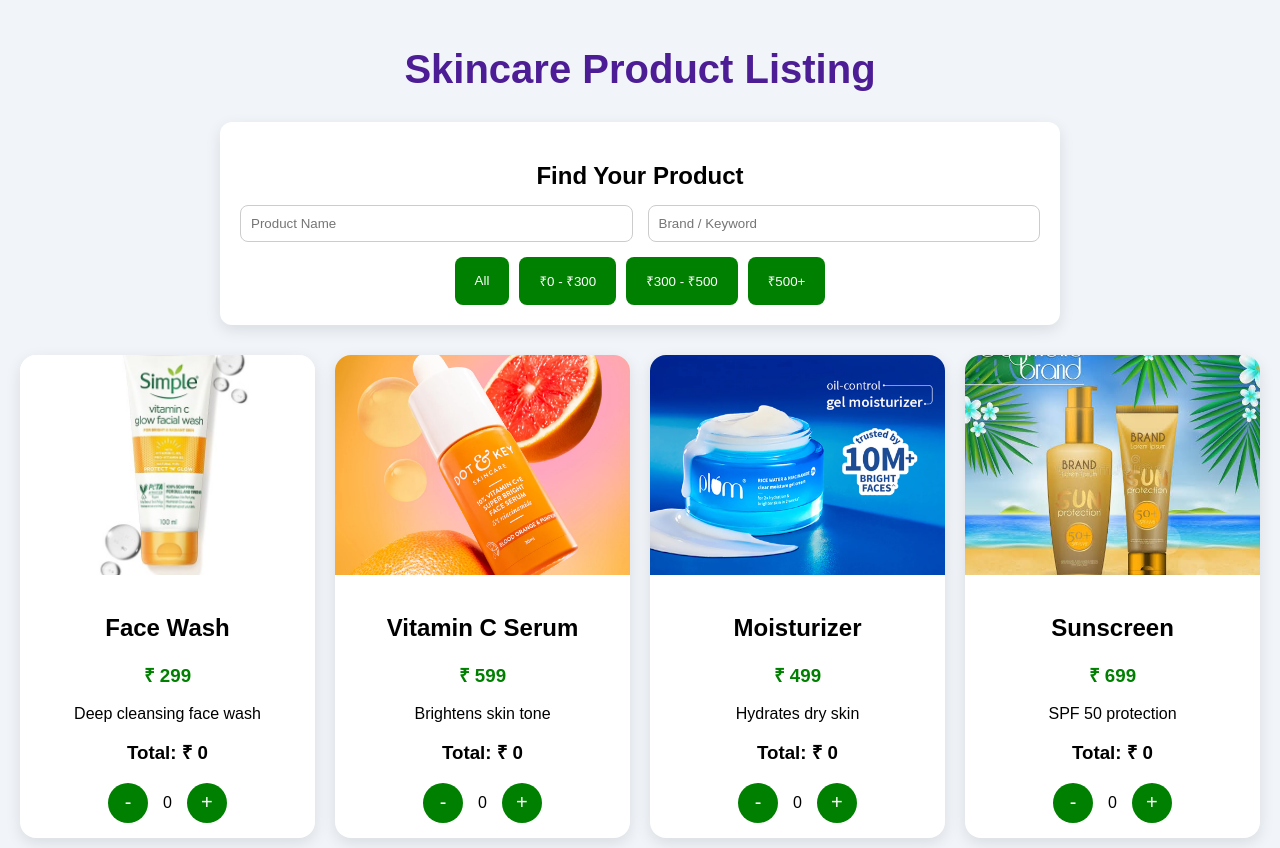
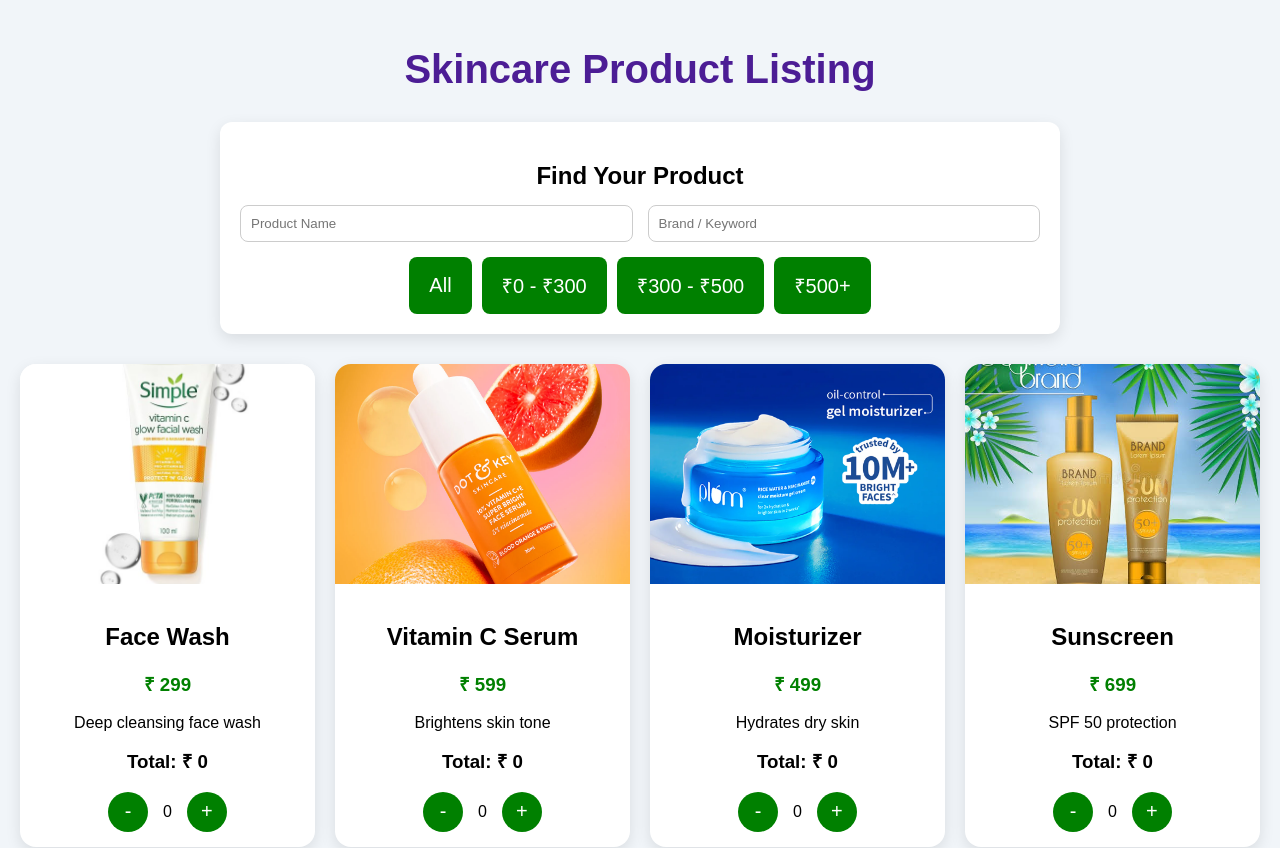
Before and after one commit to KaanchiSharma12/Product-listings, a React (Create React App) app: page / in a window 1280 px wide. Shown: the top 848 px of the page. Built offline with nearby package versions, Linux system fonts and the light colour scheme.

Commit message:
updated app.css

```diff
--- a/src/App.css
+++ b/src/App.css
@@ -154,6 +154,7 @@ body {
 }
 
 .price-buttons button {
+  font-size:20px;
   padding: 15px 20px;
   border: none;
   border-radius: 8px;
@@ -166,4 +167,5 @@ body {
 .price-buttons button:hover {
   background: rgb(139, 212, 139);
   color:rgb(32, 96, 32);
+  font-weight:600px;
 }
```
